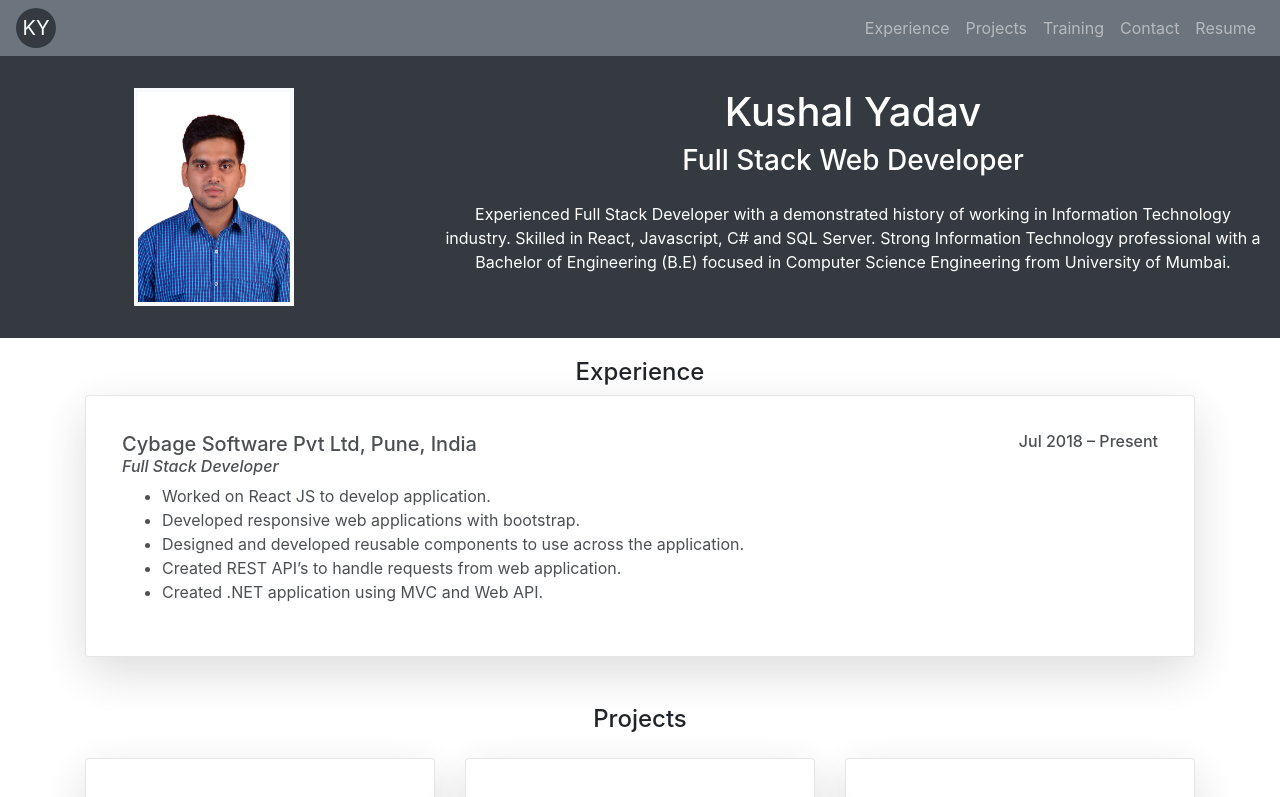
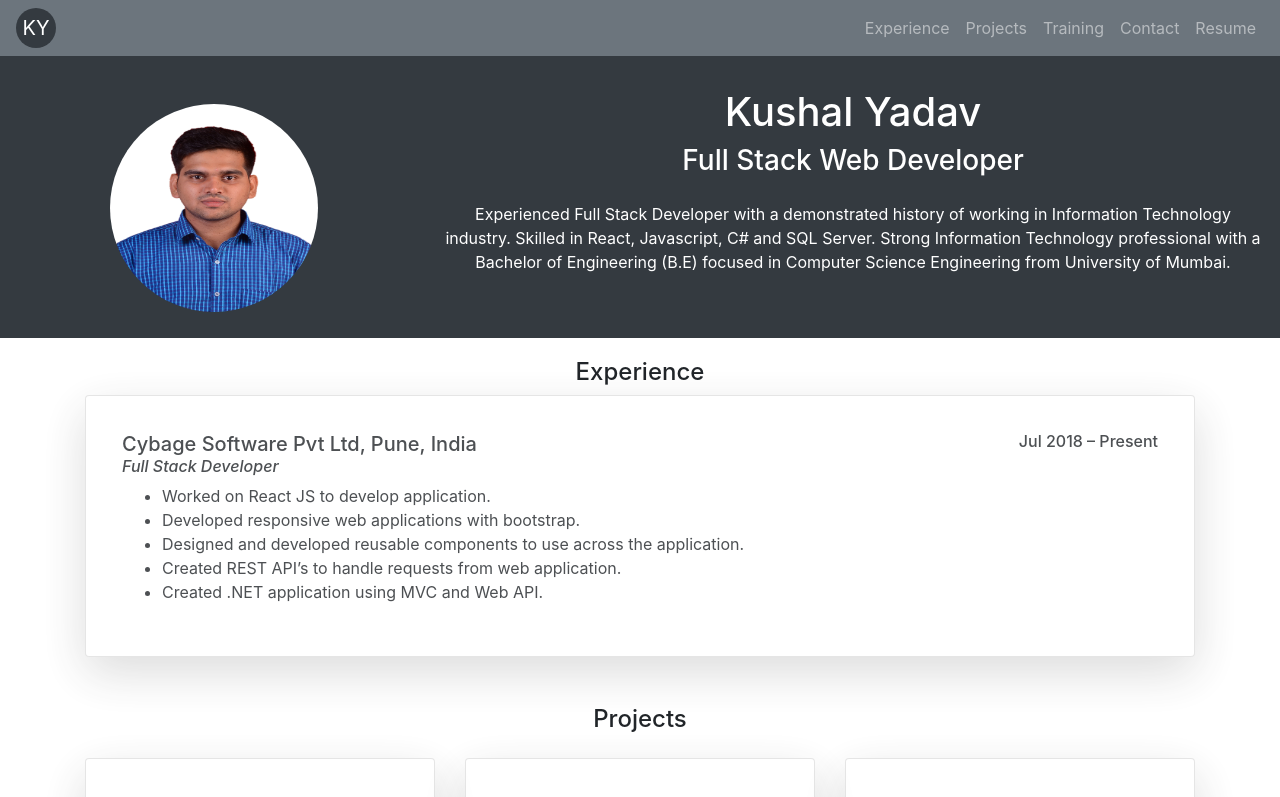
Before and after one commit to kushal-yadav/Kushal_Yadav_Portfolio, a React (Create React App) app: page / in a window 1280 px wide. Shown: the top 797 px of the page. Built offline with nearby package versions, Linux system fonts and the light colour scheme.

Commit message:
updated profile image

```diff
--- a/src/components/About.jsx
+++ b/src/components/About.jsx
@@ -9,9 +9,9 @@ export default class About extends React.Component {
         <Row >
           <Col md={4} className="p-3" style={{ height: "250px" }}>
             <img
-              className="h-100 p-1 bg-light" style={{ width: "160px" }}
-              // className="img-fluid rounded-circle w-30 h-18 p-3"
-              // style={{ width: "15rem", height: "15rem" }}
+              // className="h-100 p-1 bg-light" style={{ width: "160px" }}
+              className="img-fluid rounded-circle w-30 h-18 p-3"
+              style={{ width: "15rem", height: "15rem" }}
               src={image}
             />
           </Col>
```
